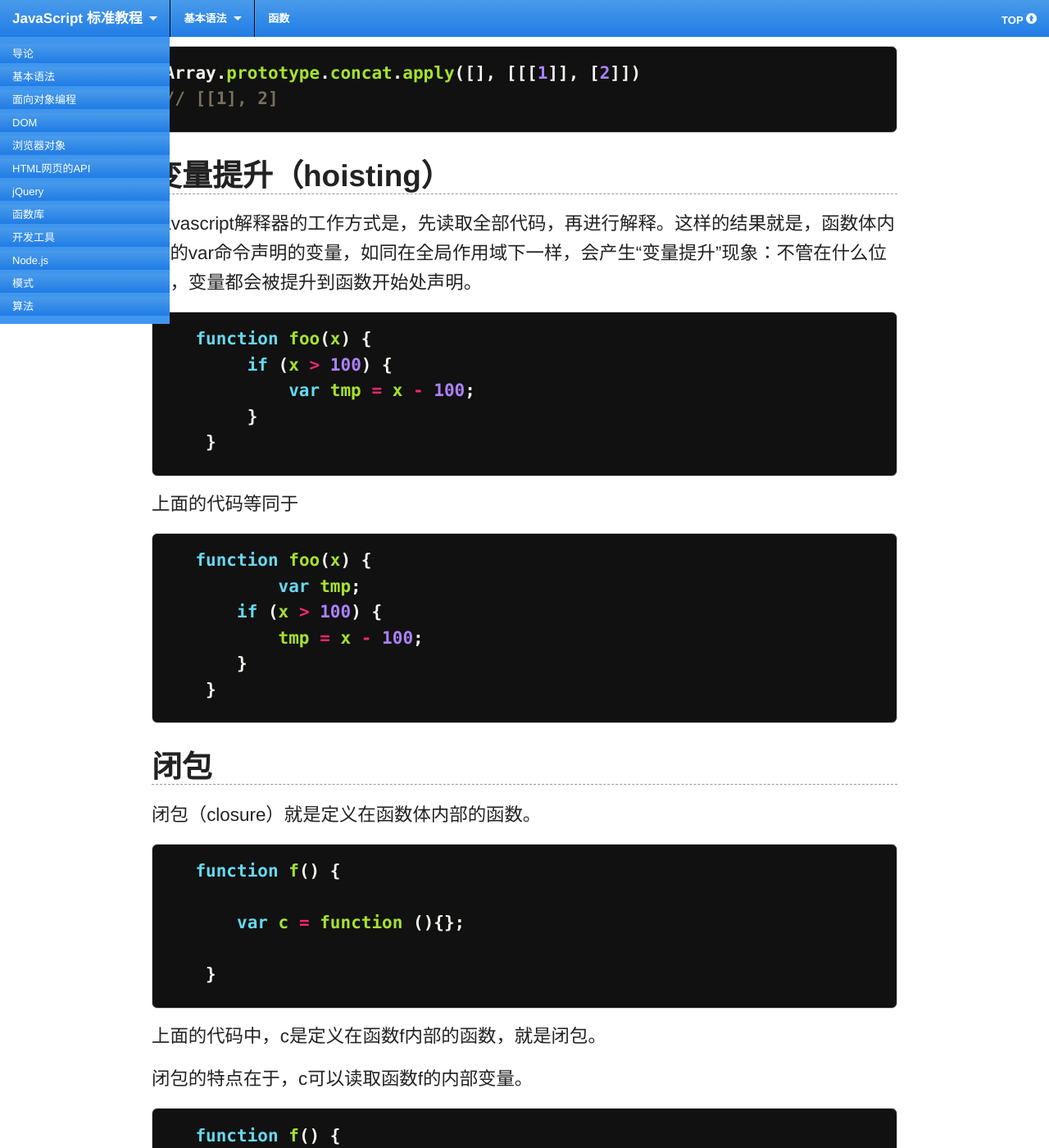
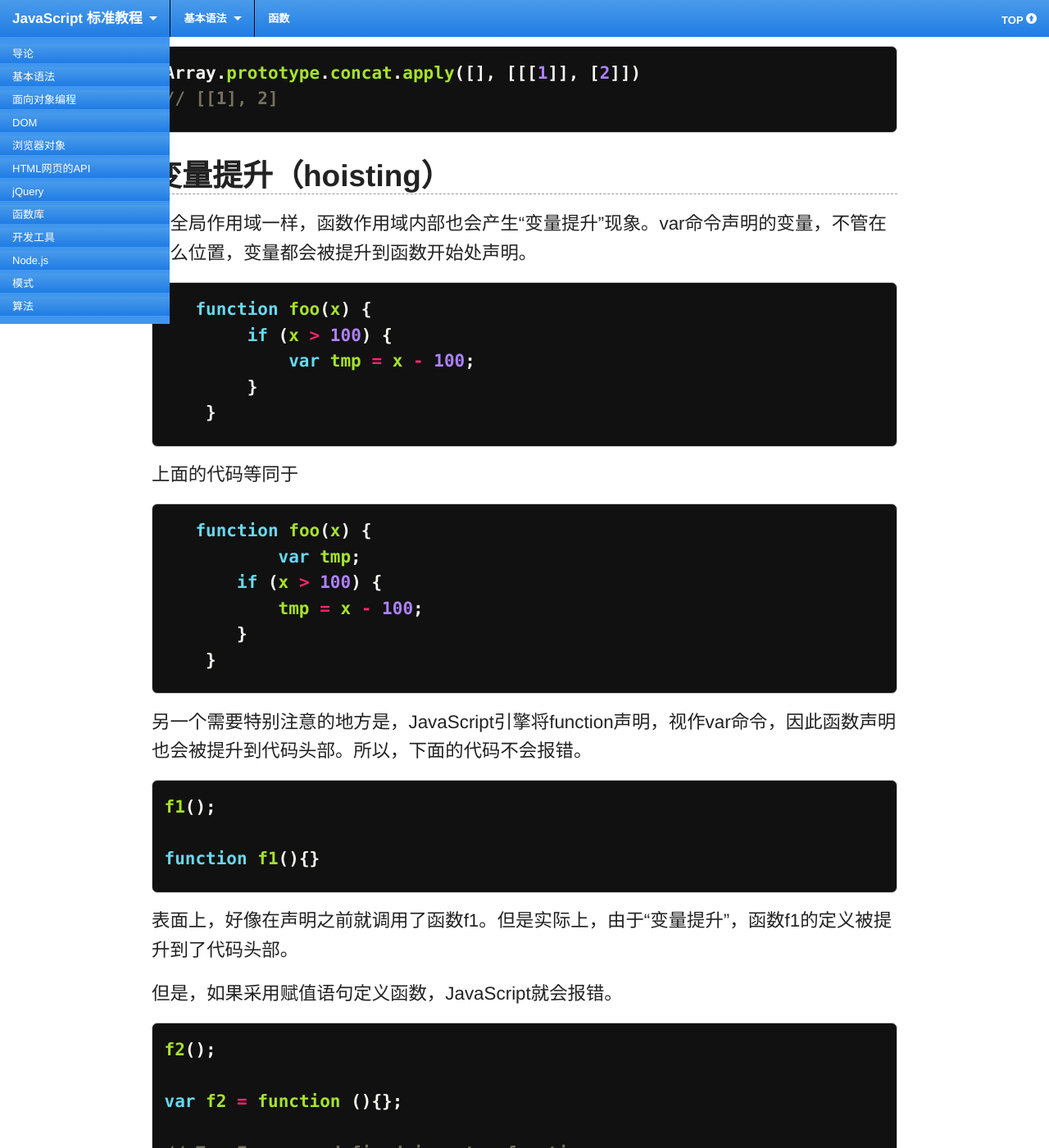
Before and after one commit to ruanyf/jstutorial, a Jekyll site: the page built from grammar/function.md, in a window 1280 px wide and 1400 px high, scrolled down 7919 px. Shown: the whole window at 82% size. Built offline with Jekyll 4.4.1, drawn with Linux system fonts in a browser that asks for light colours; Markdown is read by kramdown in place of the engine named in the settings; some of the changed text lies outside the part shown.

Commit message:
edit grammar

```diff
--- a/grammar/function.md
+++ b/grammar/function.md
@@ -309,7 +309,7 @@
 
 ## 变量提升（hoisting）
 
-Javascript解释器的工作方式是，先读取全部代码，再进行解释。这样的结果就是，函数体内部的var命令声明的变量，如同在全局作用域下一样，会产生“变量提升”现象：不管在什么位置，变量都会被提升到函数开始处声明。
+与全局作用域一样，函数作用域内部也会产生“变量提升”现象。var命令声明的变量，不管在什么位置，变量都会被提升到函数开始处声明。
 
 {% highlight javascript %}
 
@@ -333,6 +333,44 @@ Javascript解释器的工作方式是，先读取全部代码，再进行解释
     }
 
 {% endhighlight %}
+
+另一个需要特别注意的地方是，JavaScript引擎将function声明，视作var命令，因此函数声明也会被提升到代码头部。所以，下面的代码不会报错。
+
+{% highlight javascript %}
+
+f1();
+
+function f1(){}
+
+{% endhighlight %}
+
+表面上，好像在声明之前就调用了函数f1。但是实际上，由于“变量提升”，函数f1的定义被提升到了代码头部。
+
+但是，如果采用赋值语句定义函数，JavaScript就会报错。
+
+{% highlight javascript %}
+
+f2();
+
+var f2 = function (){};
+
+// TypeError: undefined is not a function
+
+{% endhighlight %}
+
+上面的代码等同于
+
+{% highlight javascript %}
+
+var f2;
+
+f2();
+
+f2 = function (){};
+
+{% endhighlight %}
+
+当调用f2的时候，f2只是被声明，还没有被赋值，等于undefined，所以会报错。
 
 ## 闭包
 
```
Also changed, not shown: grammar/basic.md (+15 -3 lines).
